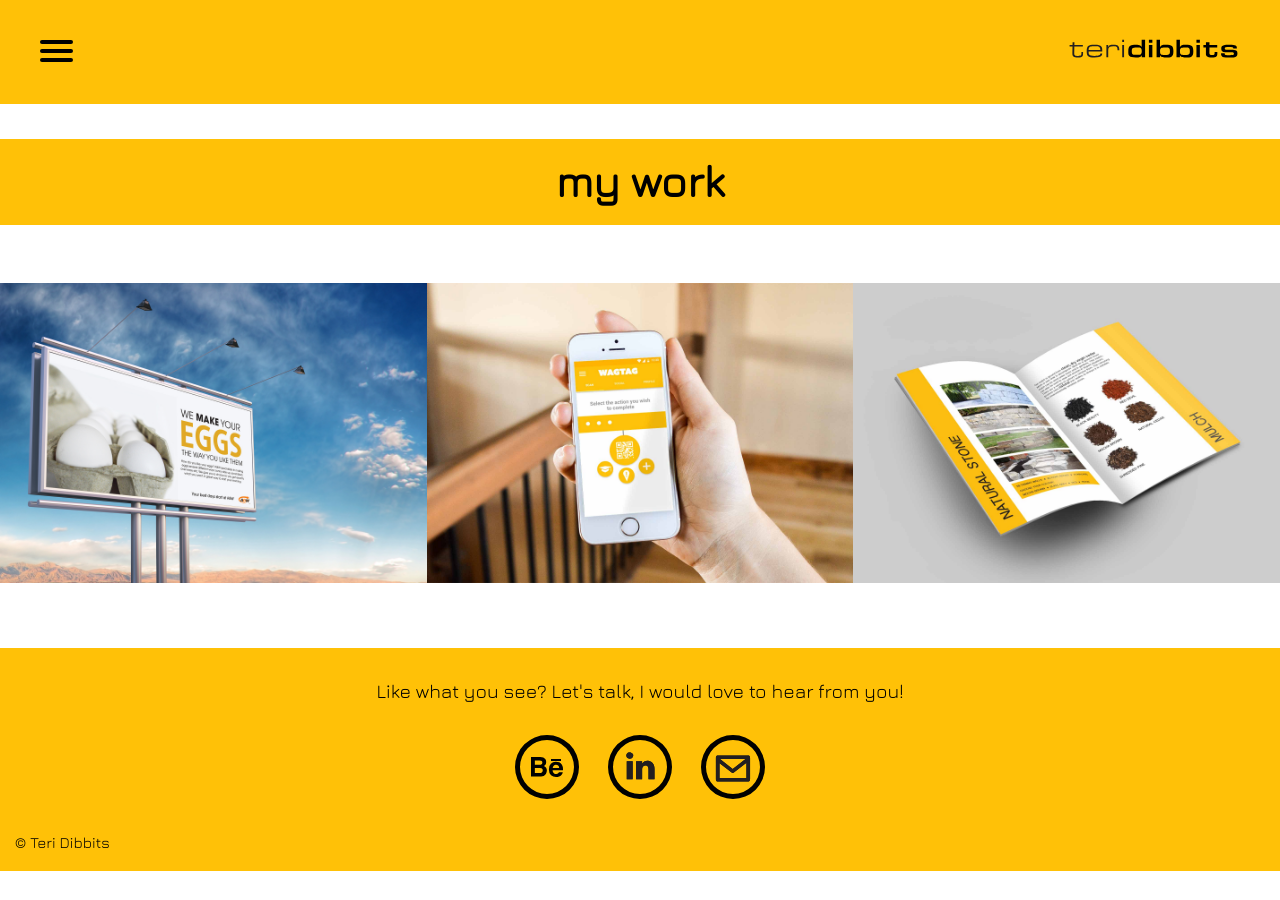
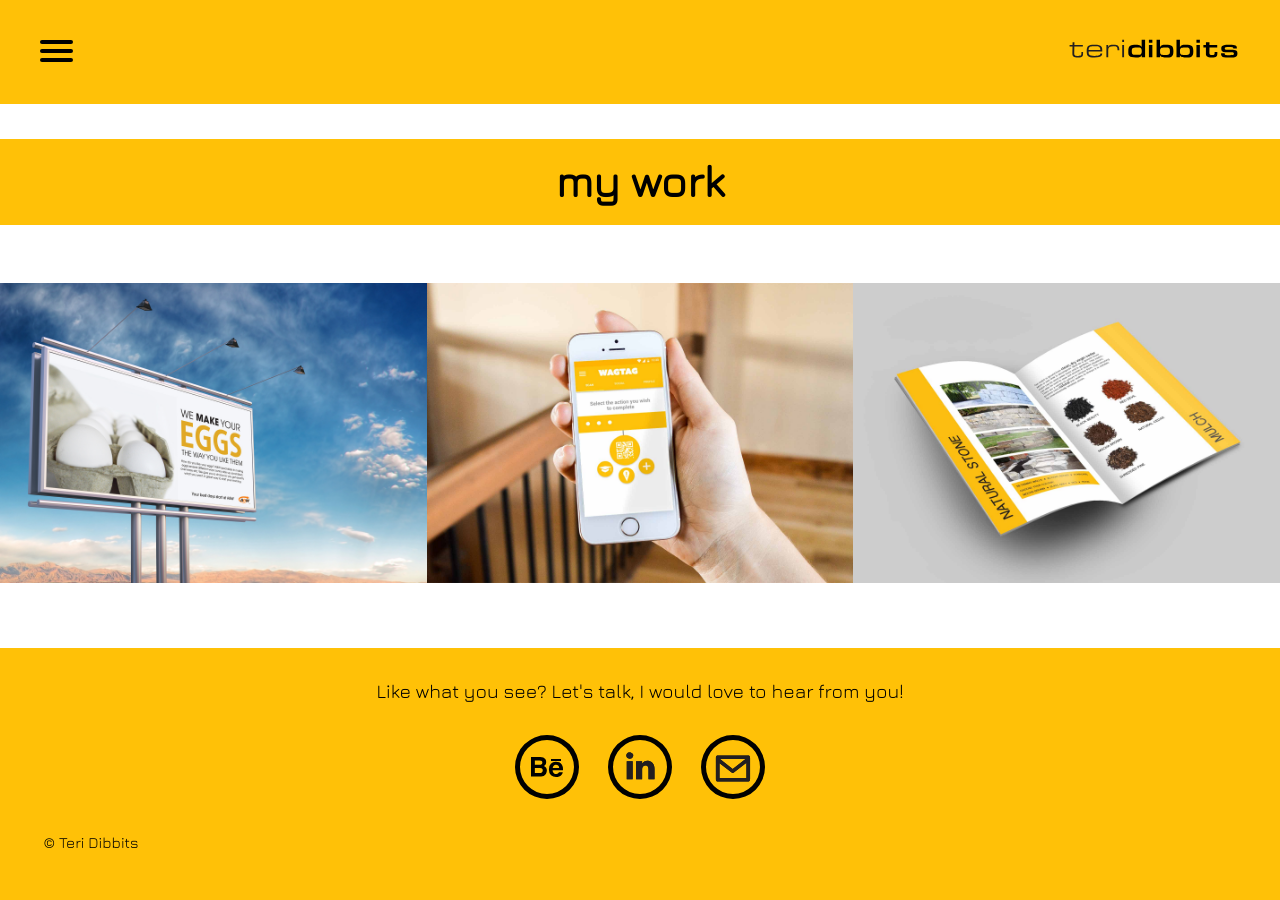
Before and after one commit to TeriDibbits/teridibbits.ca, a Jekyll site: the page built from index.html, in a window 1280 px wide and 900 px high, scrolled down 1426 px. Built offline with Jekyll 4.4.1, drawn with Linux system fonts in a browser that asks for light colours; before the commit the page ends 2297 px from its top, so only the background shows below that.

Commit message:
adjusted footer for screen sizes

```diff
--- a/_layouts/default.html
+++ b/_layouts/default.html
@@ -60,7 +60,7 @@
     {{content}}
   </main>
 
-  <footer id="data-author" itemprop="author" itemscope itemtype="https://schema.org/Person" class="pad-t">
+  <footer id="data-author" itemprop="author" itemscope itemtype="https://schema.org/Person" class="pad-t island">
     <p itemprop="description" class="footer-text push-1-2"> Like what you see? Let's talk, I would love to hear from you!</p>
     <ul class="icon-group grid grid-middle list-group">
       <li class="island-1-2 unit xs-1-3 s-1-3 m-1-3 l-1-3">
```
